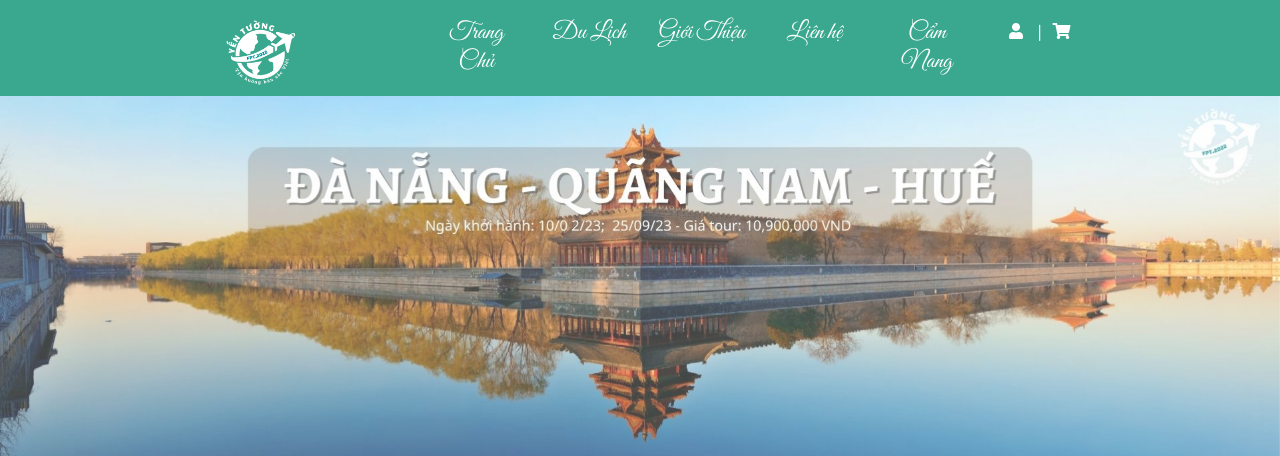
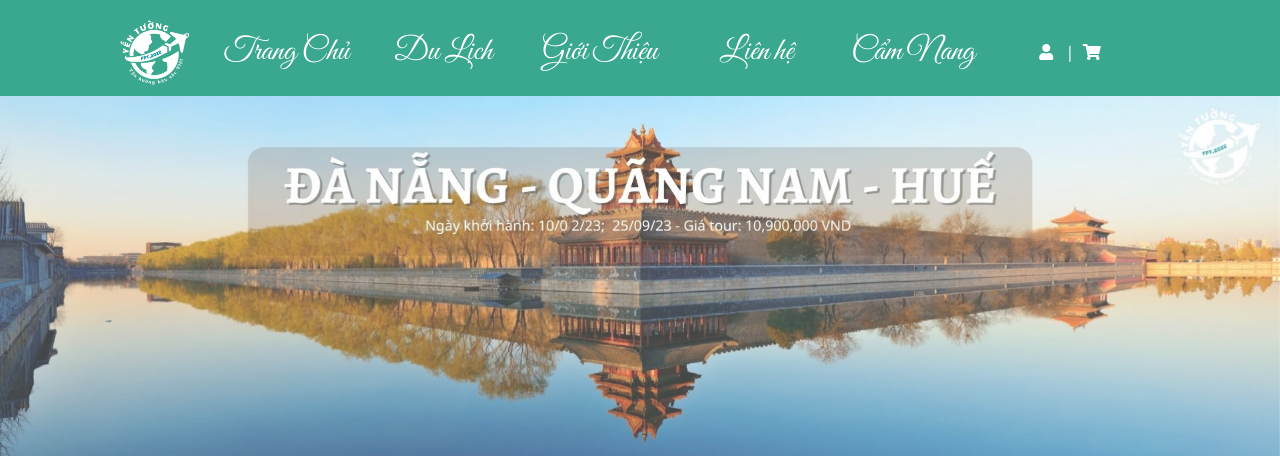
Before and after one commit to tuongkhac202/duan1_nhom9, a PHP site: page / in a window 1280 px wide. Shown: the top 456 px of the page. Run offline with PHP 8.4, Linux system fonts and the light colour scheme; data that the repository does not hold is empty.

Commit message:
[front-end] header.php : change style menu when login

```diff
--- a/view/header.php
+++ b/view/header.php
@@ -19,71 +19,116 @@
 <body>
   <div class="container-fluid p-0 bao">
     <header>
-      <div class="row m-0 g-2 nav p-1 align-items-center">
+      <div class="row m-0 g-2 nav p-1 d-flex justify-content-center align-items-center">
 
-        <div class="col-xl-1 offset-xl-2 d-none d-xl-block logo">
+        <div class="col-xl-1 offset-xl-1 d-none d-xl-block logo">
           <a href="index.php" class="text-decoration-none text-white">
             <img class="img-fluid" src="upload/logo150.png" alt="" /></a>
         </div>
 
-        <div class="col-xl-8 offset-xl-1 col-12">
-          <div class="row col-xl-10 col-md-12 text-center menu">
-            <div class="row menu">
+
+
+
+
+
+      <?php if(isset($_SESSION['user'])): ?>
+        <div class="col-xl-10 col-12 text-center">
+          <div class="row col-xl-11 col-md-12 text-center menu">
+            <div class="row menu align-items-center d-flex">
               <div class="col text-center">
-                <a class="text-decoration-none text-white" href="index.php">
-                  <h4 class="font-thu-phap">Trang Chủ</h4>
+                <a class="text-decoration-none text-white " href="index.php">
+                  <h2 class="font-thu-phap m-0">Trang Chủ</h2>
                 </a>
               </div>
               <div class="col text-center">
                 <a class="text-decoration-none text-white" href="index.php?act=dl">
-                  <h4 class="font-thu-phap">Du Lịch</h4>
+                  <h2 class="font-thu-phap m-0">Du Lịch</h2>
                 </a>
               </div>
               <div class="col text-center">
                 <a class="text-decoration-none text-white" href="index.php?act=gt">
-                  <h4 class="font-thu-phap">Giới Thiệu</h4>
+                  <h2 class="font-thu-phap m-0">Giới Thiệu</h2>
                 </a>
               </div>
               <div class="col text-center">
                 <a class="text-decoration-none text-white" href="index.php?act=lh">
-                  <h4 class="font-thu-phap">Liên hệ</h4>
+                  <h2 class="font-thu-phap m-0">Liên hệ</h2>
                 </a>
               </div>
               <div class="col text-center">
                 <a class="text-decoration-none text-white" href="index.php?act=handbook">
-                  <h4 class="font-thu-phap">Cẩm Nang</h4>
+                  <h2 class="font-thu-phap m-0">Cẩm Nang</h2>
+                </a>
+              </div>
+              <div class="col text-center text-white">
+                <a href="index.php?act=dn" class="text-white"><i class="fas fa-user"></i></a> &nbsp; |&nbsp;
+                <a href="index.php?act=cart" class="text-white"><i class="fas fa-shopping-cart"></i></a>
+                <br>
+              </div>
+
+              <div class="col">
+              <div class="text-start text-white">
+                  <?php
+                    echo 'Xin chào: '. $_SESSION['user']['name'] . "<br> ";
+                  ?>
+                  <?php
+                    if ($_SESSION['user']['role'] == 1) {
+                      echo '<a href="admin/index.php" class="text-white text-decoration-none link-info" >Đăng nhập Admin</a>';
+                    }
+                  ?>
+                    <?php
+                    echo '<a href="index.php?act=dx" class="text-white text-decoration-none link-danger">Đăng xuất <i class="fas fa-sign-out-alt"></i></a>';
+                  ?>
+                </div>
+              </div>
+
+            </div>
+          </div>
+        </div>
+        <?php else: ?>
+          <div class="col-xl-10 col-12 text-center">
+          <div class="row col-xl-11 col-md-12 text-center menu">
+            <div class="row menu align-items-center d-flex">
+              <div class="col text-center">
+                <a class="text-decoration-none text-white " href="index.php">
+                  <h2 class="font-thu-phap m-0">Trang Chủ</h2>
+                </a>
+              </div>
+              <div class="col text-center">
+                <a class="text-decoration-none text-white" href="index.php?act=dl">
+                  <h2 class="font-thu-phap m-0">Du Lịch</h2>
+                </a>
+              </div>
+              <div class="col text-center">
+                <a class="text-decoration-none text-white" href="index.php?act=gt">
+                  <h2 class="font-thu-phap m-0">Giới Thiệu</h2>
+                </a>
+              </div>
+              <div class="col text-center">
+                <a class="text-decoration-none text-white" href="index.php?act=lh">
+                  <h2 class="font-thu-phap m-0">Liên hệ</h2>
+                </a>
+              </div>
+              <div class="col text-center">
+                <a class="text-decoration-none text-white" href="index.php?act=handbook">
+                  <h2 class="font-thu-phap m-0">Cẩm Nang</h2>
                 </a>
               </div>
 
               <div class="col text-center text-white">
-
-
                 <a href="index.php?act=dn" class="text-white"><i class="fas fa-user"></i></a> &nbsp; |&nbsp;
                 <a href="index.php?act=cart" class="text-white"><i class="fas fa-shopping-cart"></i></a>
                 <br>
-                <div class="d-inline">
-                  <?php
-                  if (isset($_SESSION['user'])) {
-                    echo $_SESSION['user']['name'] . " ";
-                    echo '<a href="index.php?act=dx" class="text-white text-decoration-none link-danger">Đăng xuất <i class="fas fa-sign-out-alt"></i></a>';
-                  }
-
-                  ?>
-                  <?php
-                  if (isset($_SESSION['user'])) {
-                    if ($_SESSION['user']['role'] == 1) {
-                      echo '<a href="admin/index.php" class="text-white" >Đăng nhập Admin</a>';
-                    }
-                  }
-                  ?>
-
-
-
-                </div>
               </div>
             </div>
           </div>
         </div>
+      <?php endif ?>
+
+
+
+
+
 
 
       </div>
```
